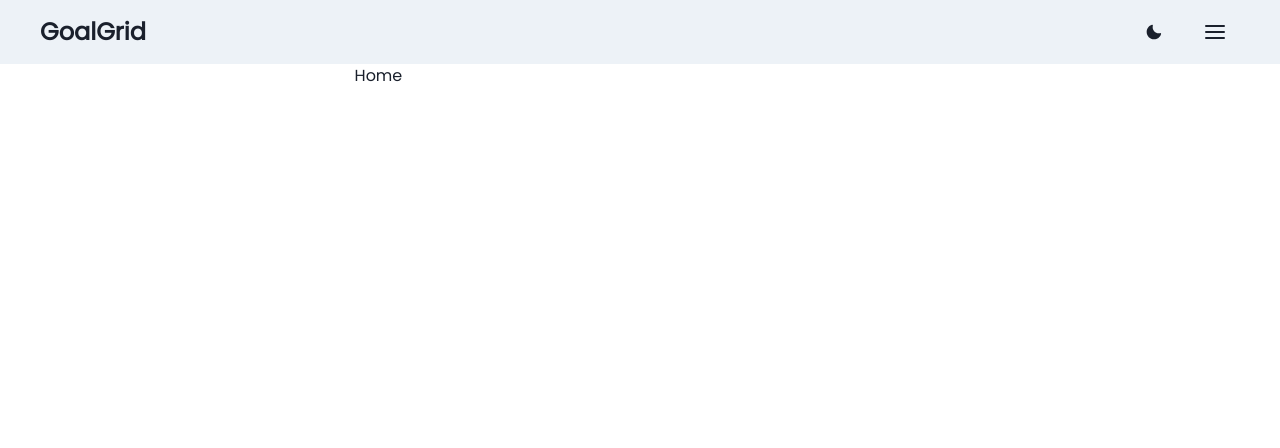
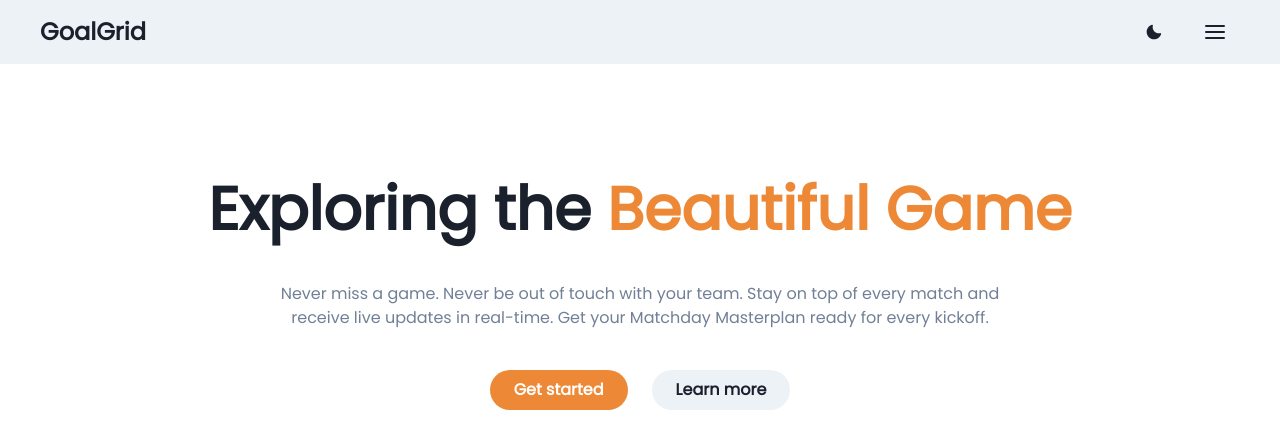
Before and after one commit to ramadanriz/goal-grid, a React (Vite) app: page / in a window 1280 px wide. Shown: the top 448 px of the page. Built offline with nearby package versions, Linux system fonts and the light colour scheme.

Commit message:
create hero component

```diff
--- /dev/null
+++ b/src/components/Hero/Index.jsx
@@ -0,0 +1,29 @@
+import { Container, Heading, Stack, Text, Button } from "@chakra-ui/react";
+
+const Index = () => {
+  return (
+    <Container maxW={"5xl"}>
+      <Stack textAlign={"center"} align={"center"} spacing={{ base: 8, md: 10 }} py={{ base: 20, md: 28 }}>
+        <Heading fontWeight={600} fontSize={{ base: "3xl", sm: "4xl", md: "6xl" }} lineHeight={"110%"}>
+          Exploring the{" "}
+          <Text as={"span"} color={"orange.400"}>
+            Beautiful Game
+          </Text>
+        </Heading>
+        <Text color={"gray.500"} maxW={"3xl"}>
+          Never miss a game. Never be out of touch with your team. Stay on top of every match and receive live updates in real-time. Get your Matchday Masterplan ready for every kickoff.
+        </Text>
+        <Stack spacing={6} direction={"row"}>
+          <Button rounded={"full"} px={6} colorScheme={"orange"} bg={"orange.400"} _hover={{ bg: "orange.500" }}>
+            Get started
+          </Button>
+          <Button rounded={"full"} px={6}>
+            Learn more
+          </Button>
+        </Stack>
+      </Stack>
+    </Container>
+  );
+};
+
+export default Index;
--- a/src/components/Wrapper.jsx
+++ b/src/components/Wrapper.jsx
@@ -1,12 +1,11 @@
 import PropTypes from "prop-types";
-import { Container } from "@chakra-ui/react";
 import Navbar from "./Navbar";
 
 const Wrapper = (props) => {
   return (
     <>
       <Navbar />
-      <Container>{props.children}</Container>
+      {props.children}
     </>
   );
 };
--- a/src/pages/Home.jsx
+++ b/src/pages/Home.jsx
@@ -1,5 +1,7 @@
+import Hero from "../components/Hero/Index";
+
 const Home = () => {
-  return <div>Home</div>;
+  return <Hero />;
 };
 
 export default Home;
```
